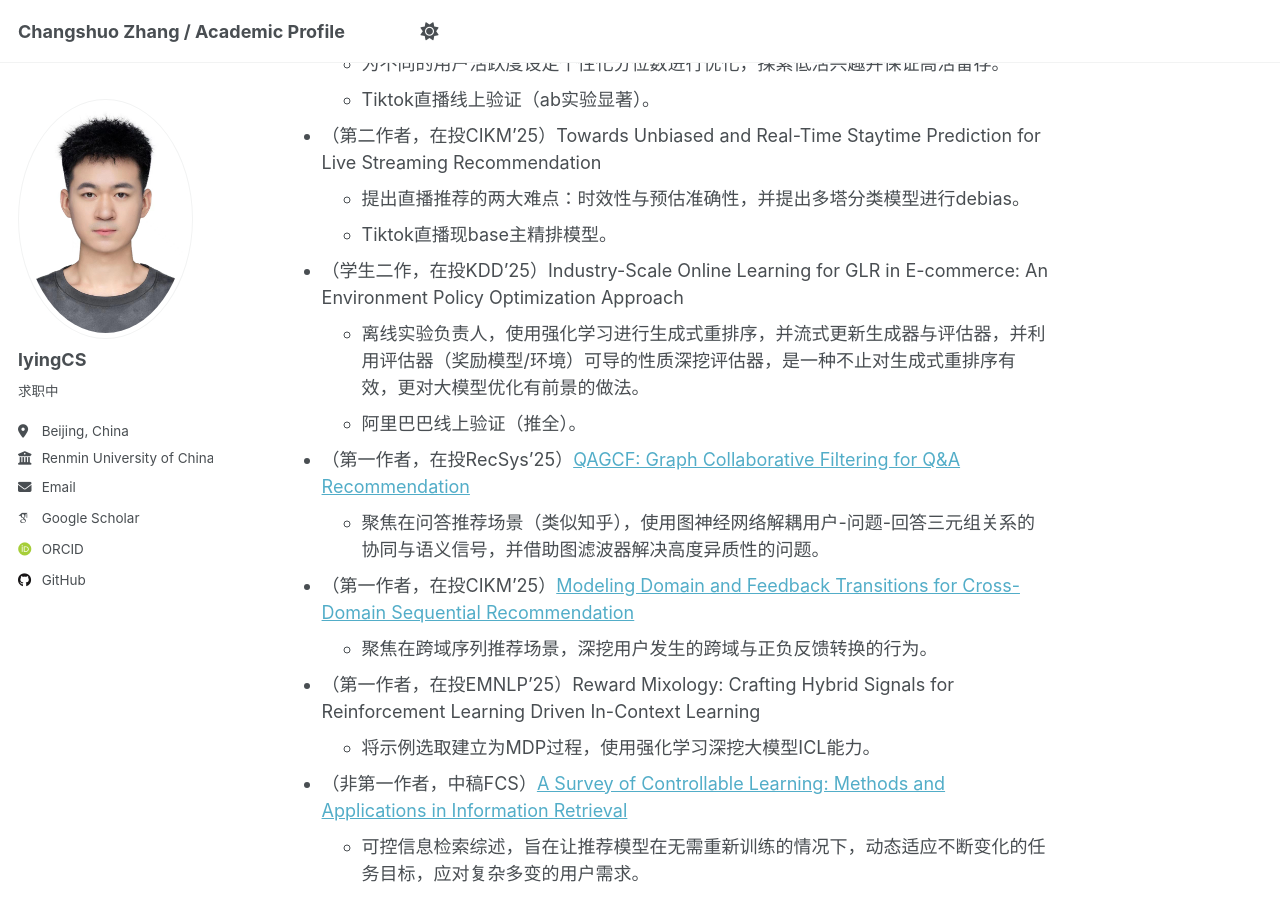
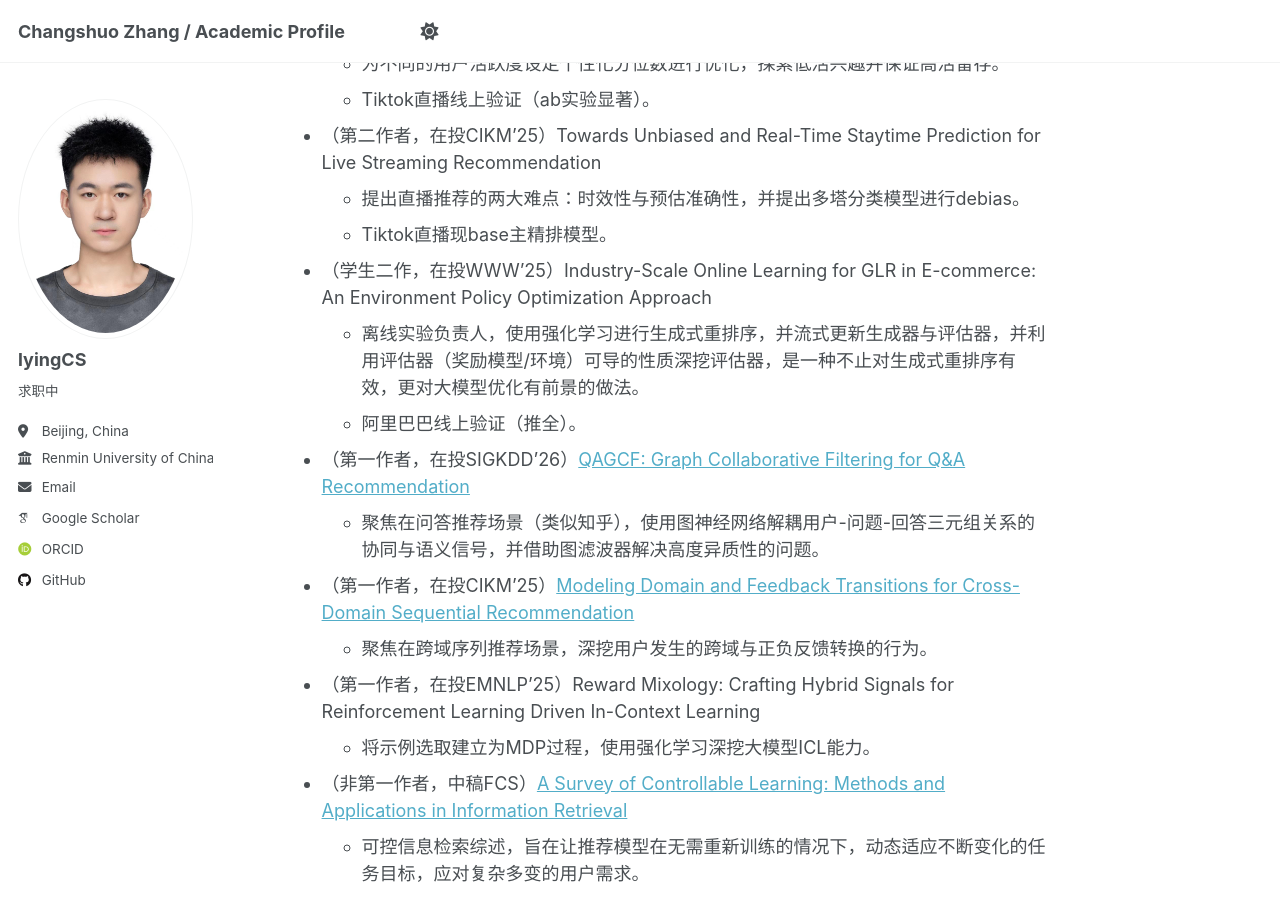
Before and after one commit to lyingCS/lyingCS.github.io, a Jekyll site: the page built from _pages/about.md, in a window 1280 px wide and 900 px high, scrolled down 1765 px. Built offline with Jekyll 4.4.1, drawn with Linux system fonts in a browser that asks for light colours; some web fonts are replaced.

Commit message:
Update about.md

```diff
--- a/_pages/about.md
+++ b/_pages/about.md
@@ -59,10 +59,10 @@ redirect_from:
 + （第二作者，在投CIKM'25）Towards Unbiased and Real-Time Staytime Prediction for Live Streaming Recommendation
   + 提出直播推荐的两大难点：时效性与预估准确性，并提出多塔分类模型进行debias。
   + Tiktok直播现base主精排模型。
-+ （学生二作，在投KDD'25）Industry-Scale Online Learning for GLR in E-commerce: An Environment Policy Optimization Approach
++ （学生二作，在投WWW'25）Industry-Scale Online Learning for GLR in E-commerce: An Environment Policy Optimization Approach
   + 离线实验负责人，使用强化学习进行生成式重排序，并流式更新生成器与评估器，并利用评估器（奖励模型/环境）可导的性质深挖评估器，是一种不止对生成式重排序有效，更对大模型优化有前景的做法。
   + 阿里巴巴线上验证（推全）。
-+ （第一作者，在投RecSys'25）[QAGCF: Graph Collaborative Filtering for Q&A Recommendation](https://arxiv.org/abs/2406.04828)
++ （第一作者，在投SIGKDD'26）[QAGCF: Graph Collaborative Filtering for Q&A Recommendation](https://arxiv.org/abs/2406.04828)
   + 聚焦在问答推荐场景（类似知乎），使用图神经网络解耦用户-问题-回答三元组关系的协同与语义信号，并借助图滤波器解决高度异质性的问题。
 + （第一作者，在投CIKM'25）[Modeling Domain and Feedback Transitions for Cross-Domain Sequential Recommendation](https://arxiv.org/abs/2408.08209)
   + 聚焦在跨域序列推荐场景，深挖用户发生的跨域与正负反馈转换的行为。
```
